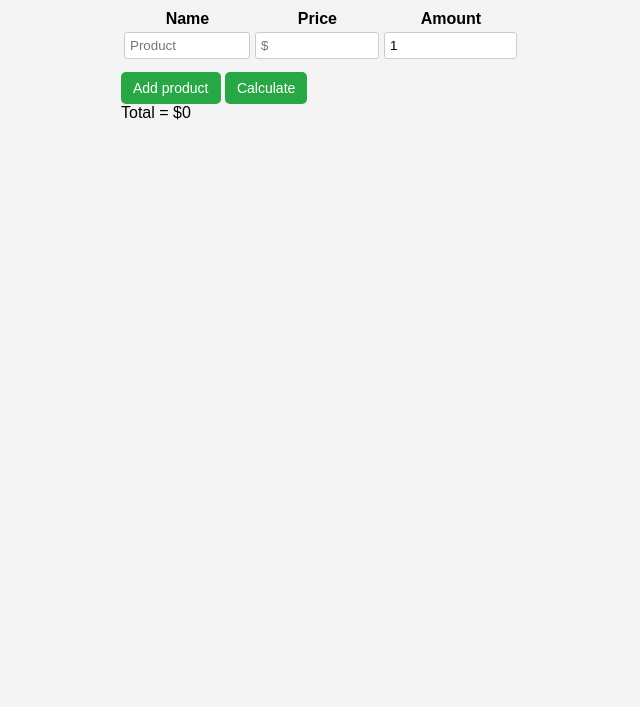
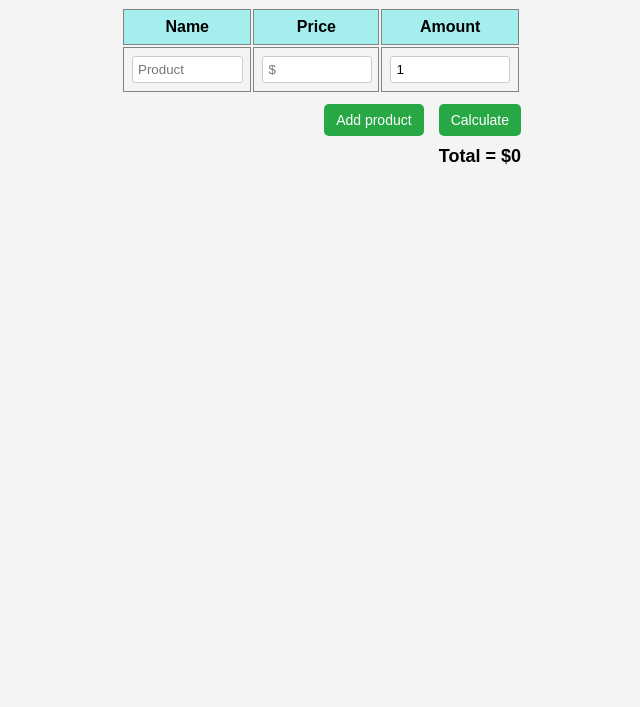
Before and after one commit to LuisDev912/shop-list, a plain HTML site: page index.html in a window 1280 px wide. Shown: the part 93-800 px from the top of the page, without its empty margins (319-959 px from the left). Drawn offline with Linux system fonts and the light colour scheme.

Commit message:
"Page is ready to include JavaScript. - Stilize the table adding colours to the th. - Add an active effect to the buttons. - Page now changes with different sizes."

```diff
--- a/index.html
+++ b/index.html
@@ -24,9 +24,10 @@
         </tbody>
     </table>
 
-    <button id="addProduct">Add product</button>
-    <button id="Calculate">Calculate</button>
-
+    <div class="buttons">
+        <button id="addProduct">Add product</button>
+        <button id="Calculate">Calculate</button>
+    </div>
     <div class="result">Total = $<span id="total">0</span></div>
     <script src="script.js"></script>
 </body>
--- a/styles.css
+++ b/styles.css
@@ -14,6 +14,12 @@ h1{
 }
 
 
+.buttons{
+    display: flex;
+    justify-content: flex-end;
+    gap: 15px;
+}
+
 button {
     padding: 8px 12px;
     margin-top: 10px;
@@ -23,10 +29,15 @@ button {
     border-radius: 5px;
     cursor: pointer;
     font-size: 14px;
+    transition: 0.1s;
 }
 
 button:hover {
     background-color: #218838;
+}
+
+button:active{
+    font-size: 12px;
 }
 
 input {
@@ -35,3 +46,21 @@ input {
     border: 1px solid #ccc;
     border-radius: 3px;
 }
+
+th,
+td {
+    border: 1px solid #838383;
+    padding: 8px;
+    text-align: center;
+}
+
+th {
+    background: #a5eeee;
+}
+
+.result{
+    padding-top: 10px;
+    text-align: right;
+    font-weight: bold;
+    font-size: 18px;
+}
```
